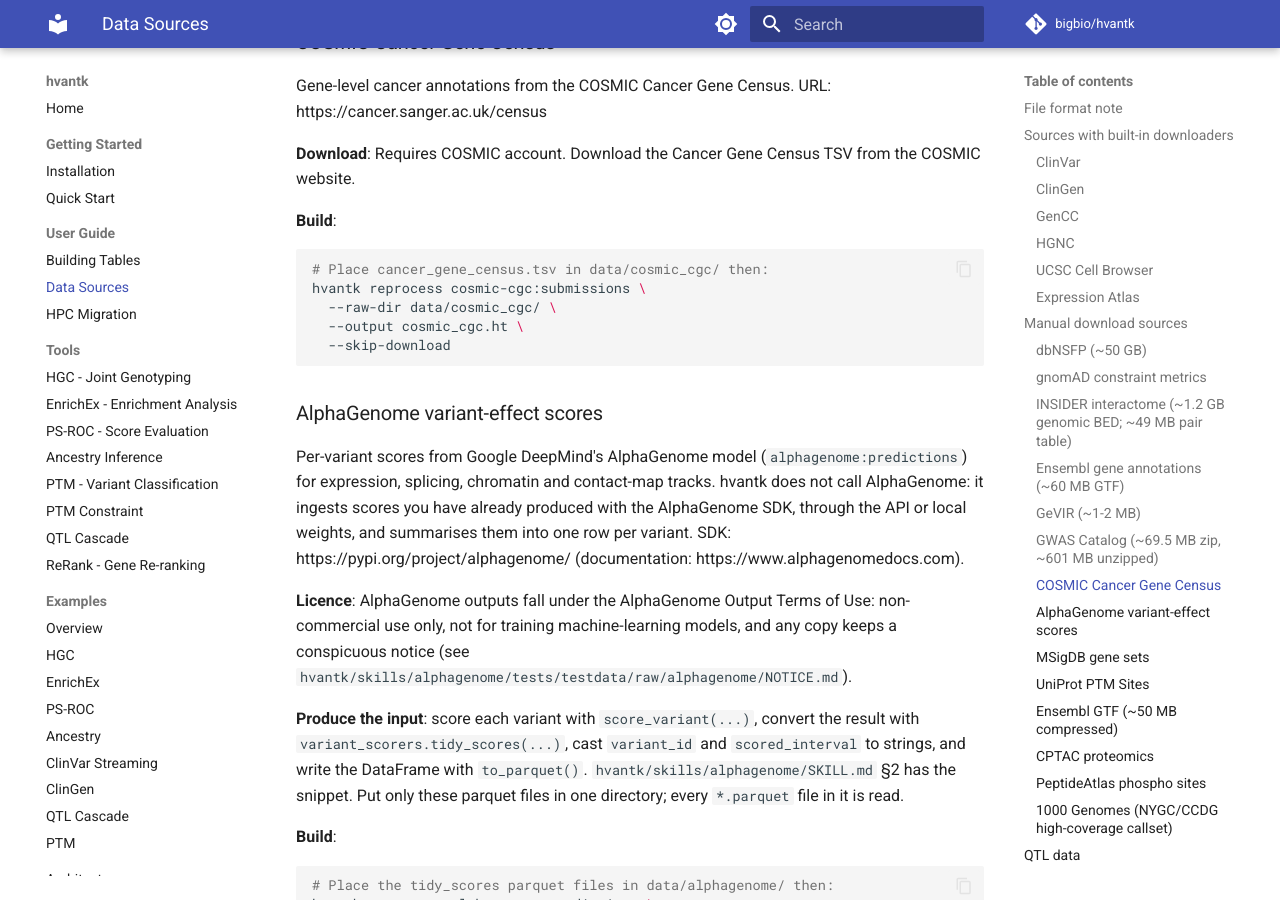
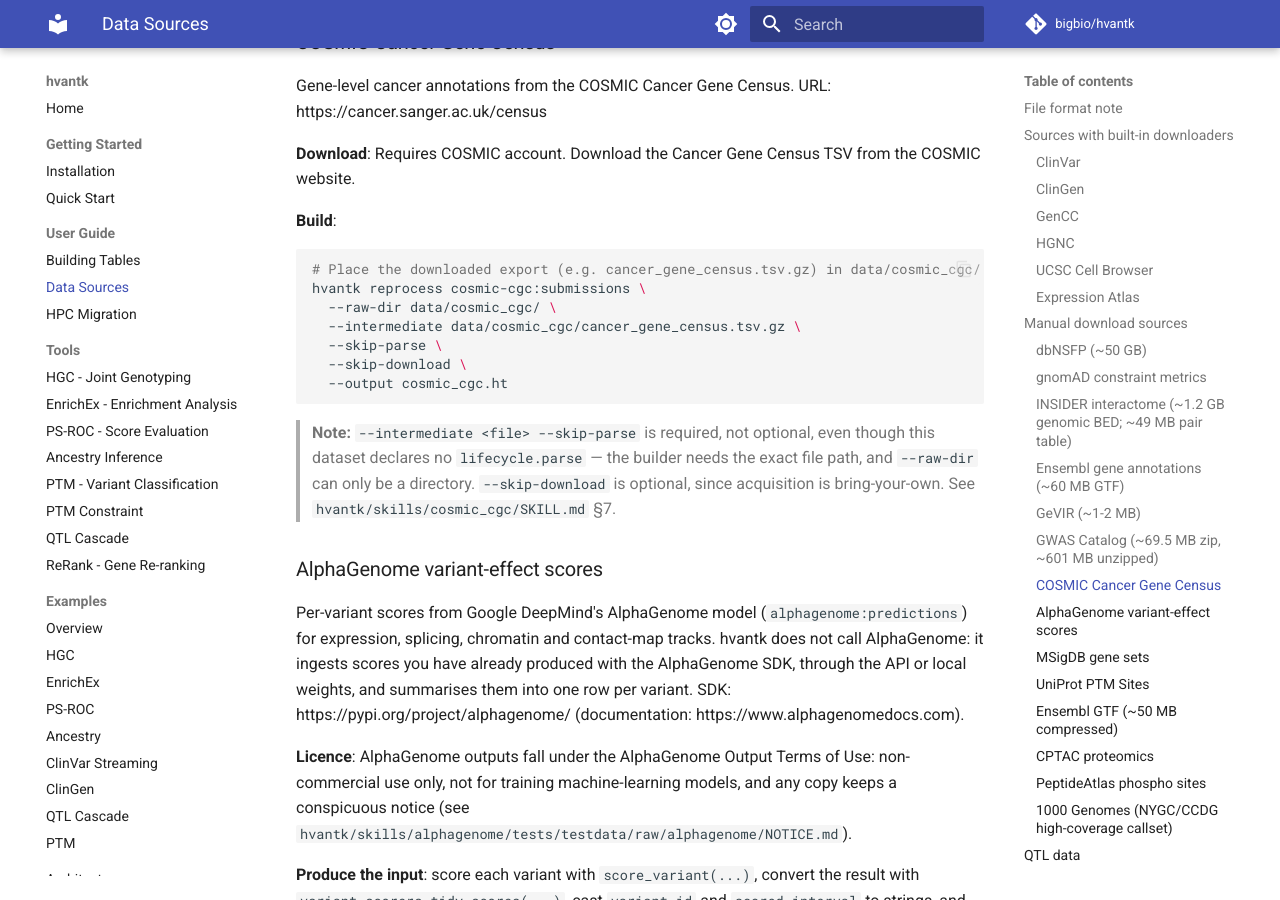
Before and after one commit to bigbio/hvantk, an MkDocs documentation site: the page built from docs_site/guide/data-sources.md, in a window 1280 px wide and 900 px high, scrolled down 7974 px. Built offline with MkDocs 1.6.1 and Material for MkDocs 9.7.7, drawn with Linux system fonts in a browser that asks for light colours; comment, search, counter and statistics services are not loaded.

Commit message:
test(peptideatlas): exercise the decoy filter; docs: working COSMIC build command
- The PeptideAtlas fixture's DECOY_FAKE1/CONTAM_FAKE1 rows had no
  protein_identification row, so the canonical filter dropped them and
  the accession-prefix filter was never tested. They now carry
  presence_level_id=1; removing the prefix filter fails four tests.
  test_phospho.py maps a phospho peptide onto its DECOY biosequence for
  the same reason.
- No non-phospho modification on S/T/Y was added: real build 606 has none
  (all 3.1M modified peptides scanned carry only S/T/Y[Phospho]), so the
  fixture would have to invent a notation. Documented in its README.
- cosmic_cgc: the documented `reprocess --raw-dir <dir>` crashed with
  IsADirectoryError. SKILL.md and docs_site/guide/data-sources.md now give
  the working `--intermediate <file> --skip-parse` form, which builds a
  5-row table from the synthetic fixture. A gene catalog can be passed
  with --plugin-arg hgnc_ht=<path>; `-m hail` selects 1 of 9 tests.
- pqtl SKILL.md: the round trip pins all seven surviving rows, not three;
  `-m hail` selects 1 of 14 tests.

````diff
--- a/docs_site/guide/data-sources.md
+++ b/docs_site/guide/data-sources.md
@@ -345,12 +345,19 @@
 **Build**:
 
 ```bash
-# Place cancer_gene_census.tsv in data/cosmic_cgc/ then:
+# Place the downloaded export (e.g. cancer_gene_census.tsv.gz) in data/cosmic_cgc/ then:
 hvantk reprocess cosmic-cgc:submissions \
   --raw-dir data/cosmic_cgc/ \
-  --output cosmic_cgc.ht \
-  --skip-download
+  --intermediate data/cosmic_cgc/cancer_gene_census.tsv.gz \
+  --skip-parse \
+  --skip-download \
+  --output cosmic_cgc.ht
 ```
+
+> **Note:** `--intermediate <file> --skip-parse` is required, not optional, even though
+> this dataset declares no `lifecycle.parse` — the builder needs the exact file path, and
+> `--raw-dir` can only be a directory. `--skip-download` is optional, since acquisition is
+> bring-your-own. See `hvantk/skills/cosmic_cgc/SKILL.md` §7.
 
 ### AlphaGenome variant-effect scores
 
````
Also changed, not shown: hvantk/skills/cosmic_cgc/SKILL.md (+17 -2 lines), hvantk/skills/pqtl/SKILL.md (+7 -1 lines), 3 other files.
